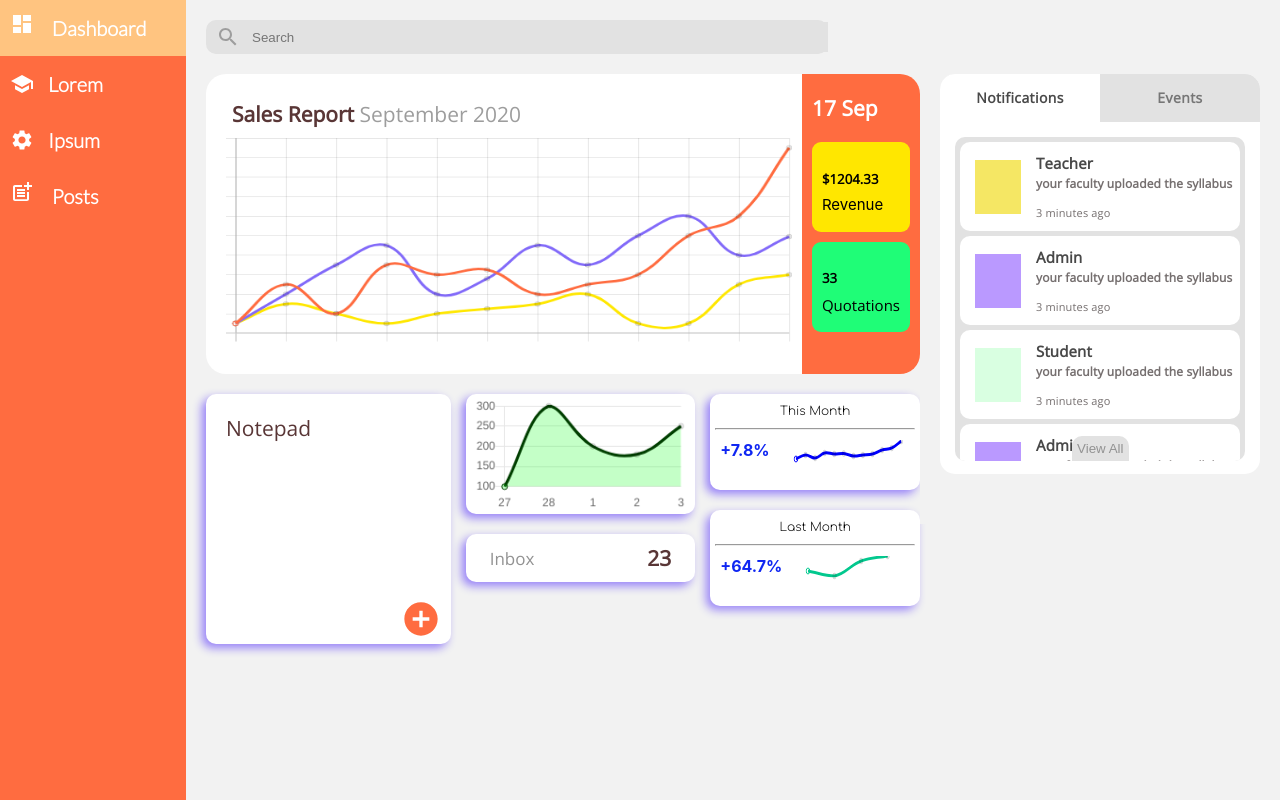
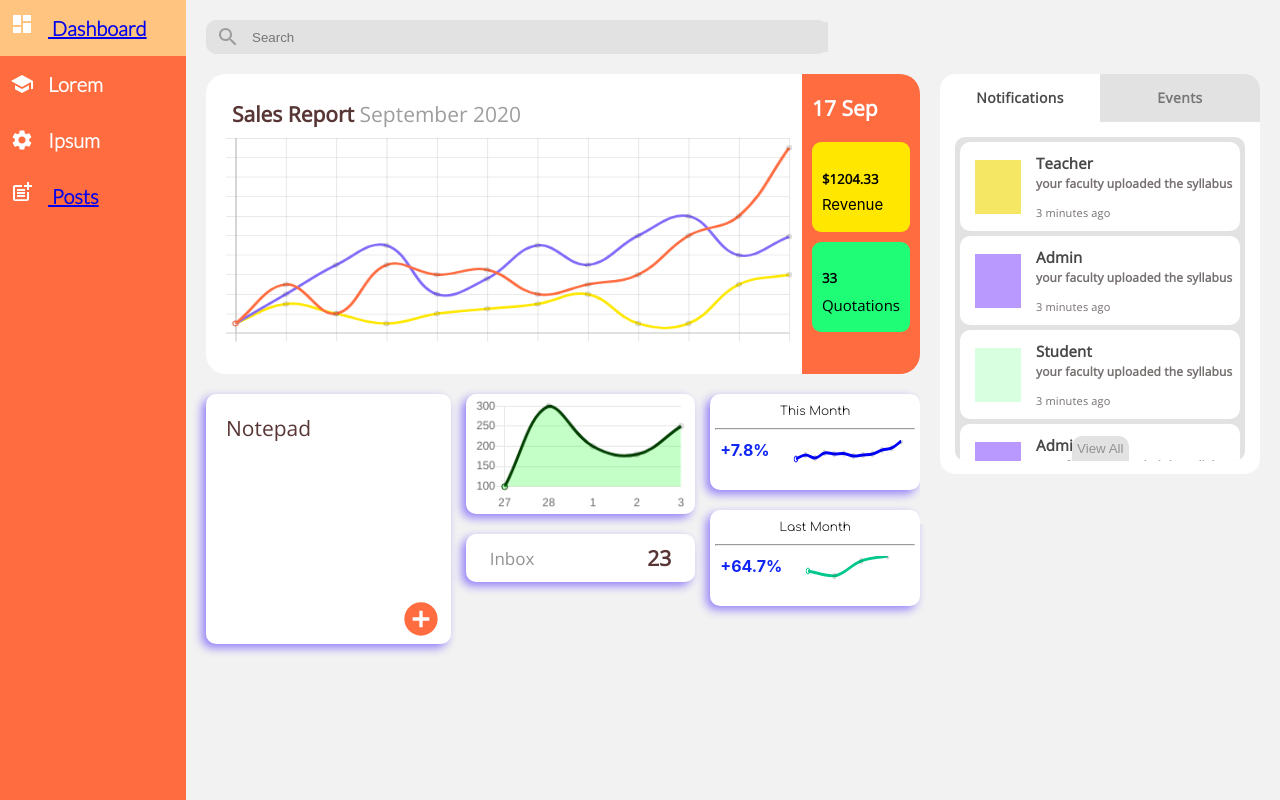
Before and after one commit to ArnabDebnath098/starwispAssignment, a React (Create React App) app: page / in a window 1280 px wide. Built offline with nearby package versions, Linux system fonts and the light colour scheme.

Commit message:
Update DashBoard.js

```diff
--- a/src/DashBoard.js
+++ b/src/DashBoard.js
@@ -67,13 +67,13 @@
 
             <div className="dashBoard-left">
                 <Link to="/">
-                   <a> <DashboardIcon className="left-Icon"/> Dashboard</a>
+                   <a href="#" className="dashboardKey"> <DashboardIcon className="left-Icon"/> Dashboard</a>
                 </Link>
 
-                <a> <SchoolIcon className="left-Icon"/> Lorem</a>
-                <a> <SettingsIcon className="left-Icon"/> Ipsum</a>
+                <a href="#" className="dashboardKey"> <SchoolIcon className="left-Icon"/> Lorem</a>
+                <a href="#" className="dashboardKey"> <SettingsIcon className="left-Icon"/> Ipsum</a>
                 <Link to="/posts">
-                    <a> <PostAddIcon className="left-Icon"/> Posts</a>
+                    <a href="#" className="dashboardKey"> <PostAddIcon className="left-Icon"/> Posts</a>
                 </Link>
 
             </div>
```
